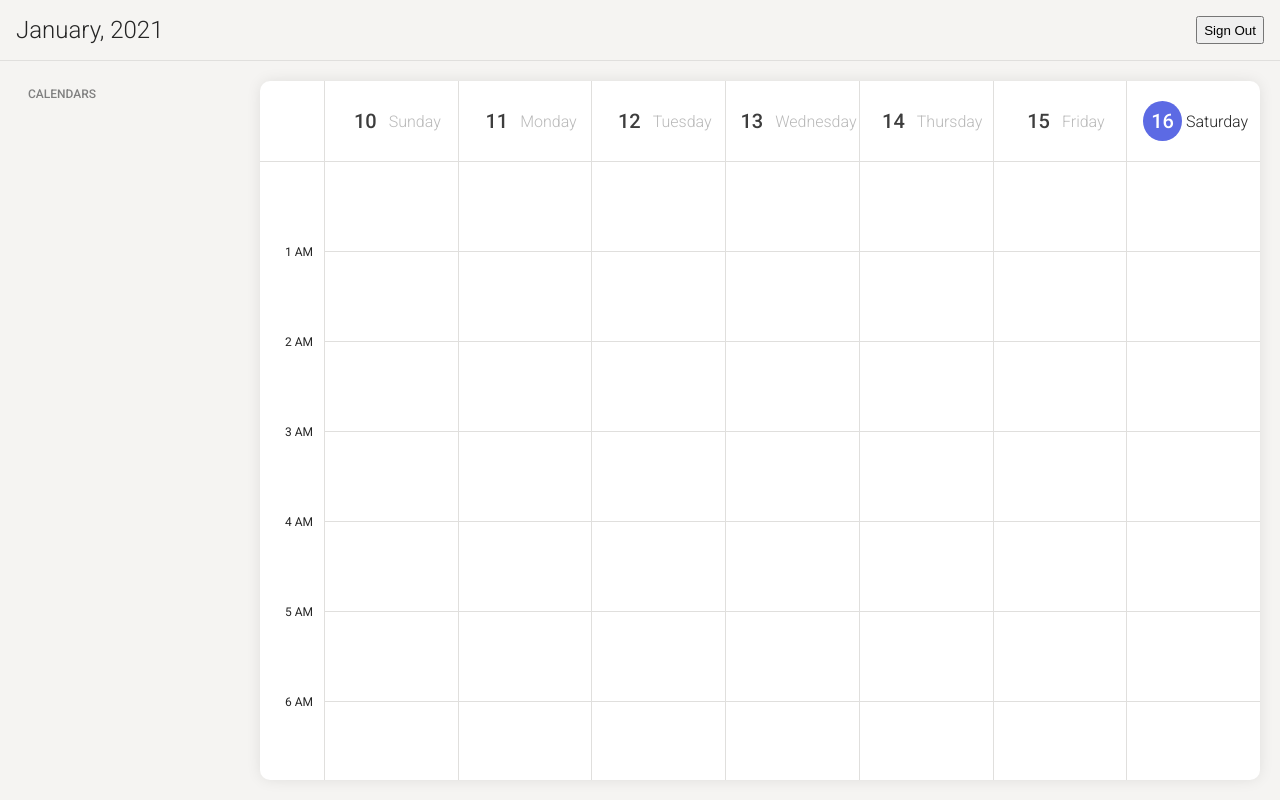
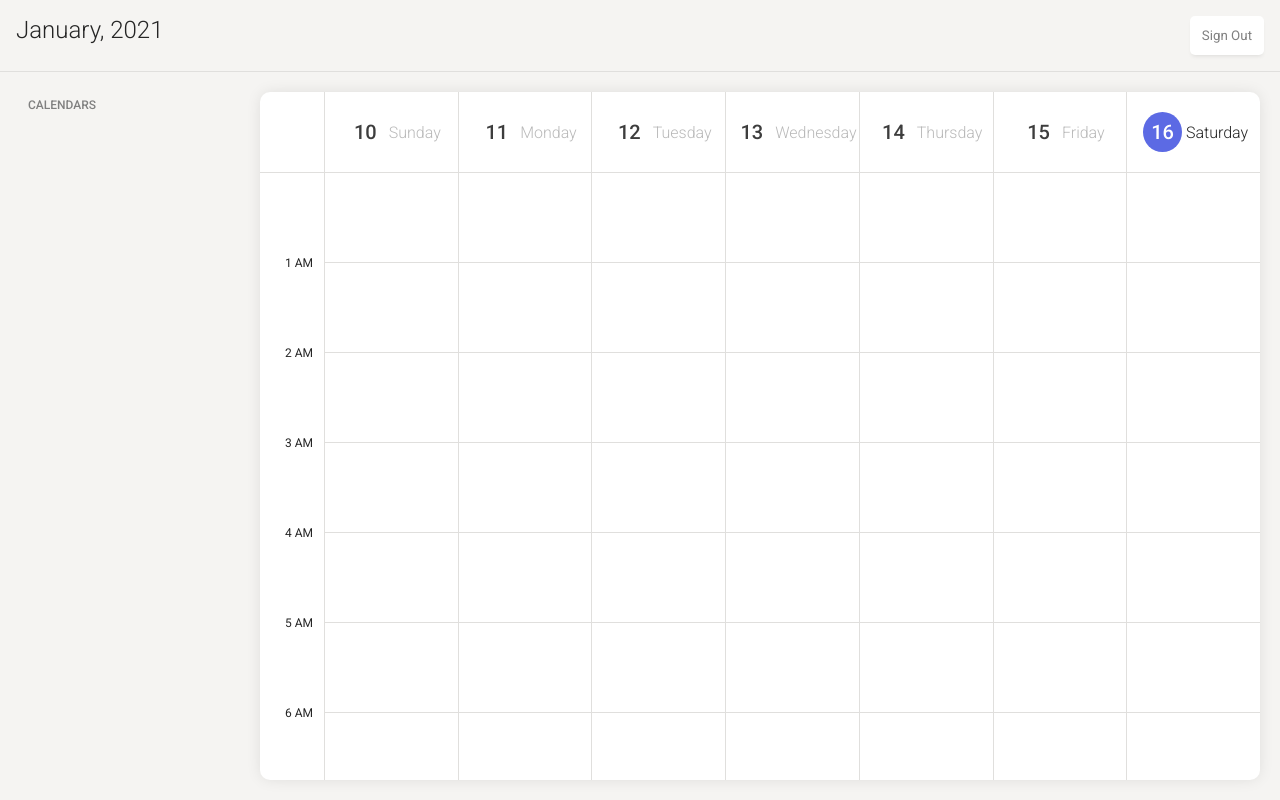
Before and after one commit to alexcarlton/bristol-to-toronto, a Next.js app: page /calendar in a window 1280 px wide. Built offline with nearby package versions, Linux system fonts and the light colour scheme.

Commit message:
Adds styling to button and sign in page

```diff
--- a/lib/components/Layout/LayoutHeader.js
+++ b/lib/components/Layout/LayoutHeader.js
@@ -1,6 +1,7 @@
 import React from "react";
 import styled from "styled-components";
 import { useAuth } from "../../hooks/auth/useAuth";
+import { Button } from "../core/Button";
 
 const Header = styled.header`
   display: flex;
@@ -20,15 +21,19 @@ const Title = styled.h1`
   font-weight: 300;
 `;
 
-function LayoutHeader({ title }) {
+function LayoutHeader({ title, showSignOut }) {
   const { signOut } = useAuth();
 
   return (
     <Header>
       <Title>{title}</Title>
-      <button onClick={signOut}>Sign Out</button>
+      {showSignOut && <Button onClick={signOut}>Sign Out</Button>}
     </Header>
   );
 }
 
+LayoutHeader.defaultProps = {
+  showSignOut: true,
+};
+
 export { LayoutHeader };
--- /dev/null
+++ b/lib/components/core/Button.js
@@ -0,0 +1,26 @@
+import styled from "styled-components";
+
+const Button = styled.button`
+  background: white;
+  font-family: ${(props) => props.theme.fonts.fontFamily};
+  color: ${(props) => props.theme.fonts.colors.mediumGrey};
+
+  border: none;
+
+  border-radius: 5px;
+
+  padding: 0.75rem;
+
+  cursor: pointer;
+  box-shadow: 0px 3px 4px -2px rgb(0 0 0 / 10%);
+
+  &:hover {
+    box-shadow: 0px 3px 4px -2px rgb(0 0 0 / 20%);
+  }
+
+  &:active {
+    background: grey;
+  }
+`;
+
+export { Button };
```
Also changed, not shown: pages/index.js (+19 -1 lines).
